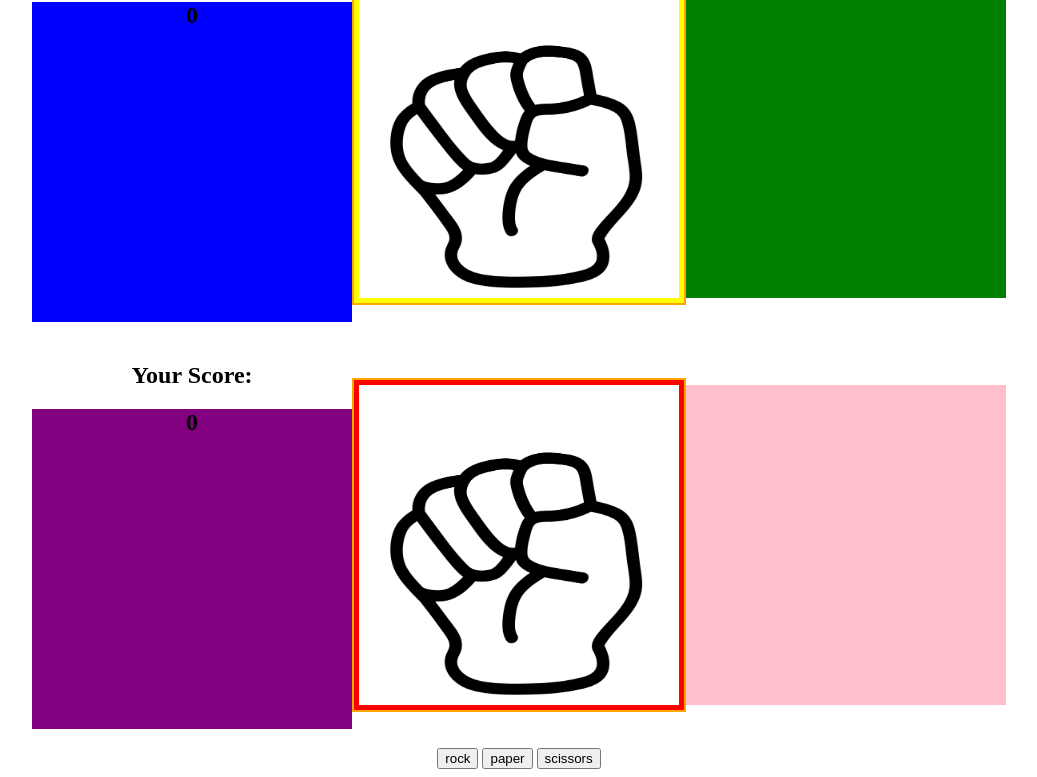
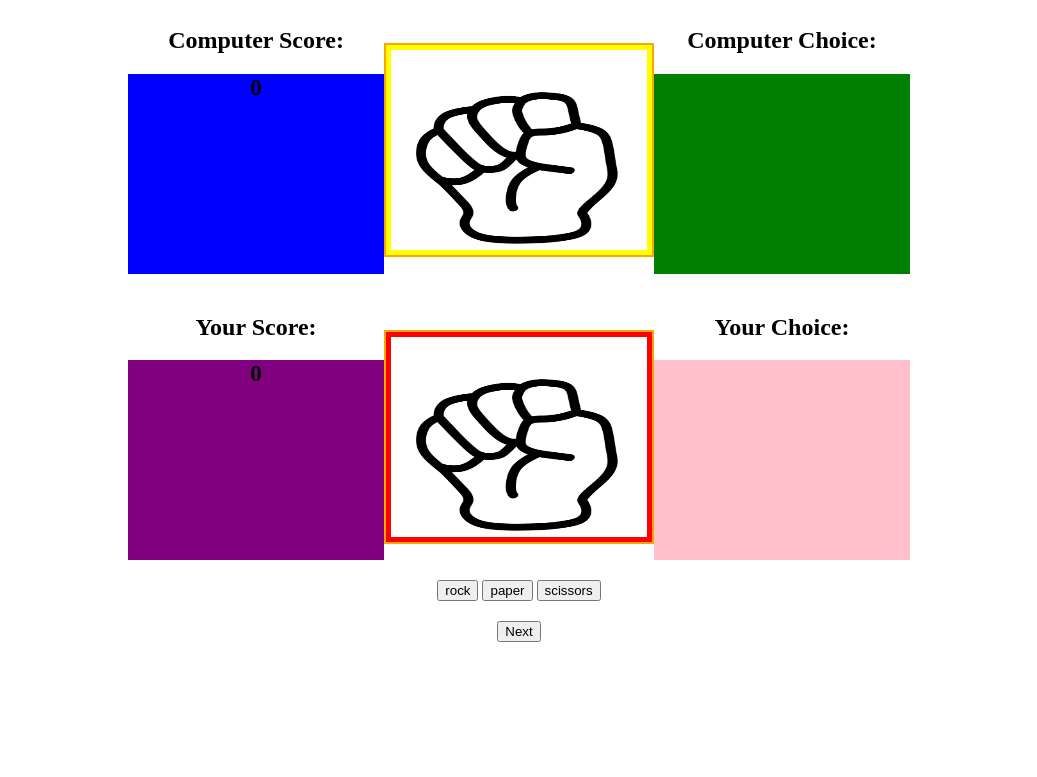
Before and after one commit to Richieon88/rockpaperscissorsgame, a plain HTML site: page index.html in a window 1280 px wide. Shown: the part 73-850 px from the top of the page, without its empty margins (121-1158 px from the left). After the commit the page ends 800 px from the top, so only its background shows below. Drawn offline with Linux system fonts and the light colour scheme.

Commit message:
Add result screen and next button

```diff
--- a/assets/css/style.css
+++ b/assets/css/style.css
@@ -11,8 +11,8 @@ body {
 
 #computer-area {
     background-color: yellow;
-    height: 40vh;
-    width: 25vw;
+    height: 25vh;
+    width: 20vw;
     border: 2px solid orange;
     padding: 5px;
 
@@ -20,8 +20,8 @@ body {
 
 #user-area {
     background-color: red;
-    height: 40vh;
-    width: 25vw;
+    height: 25vh;
+    width: 20vw;
     border: 2px solid orange;
     padding: 5px;
 }
@@ -44,33 +44,35 @@ body {
 
 #computer-score {
     background-color: blue;
-    height: 40vh;
-    width: 25vw;
+    height: 25vh;
+    width: 20vw;
 
 
 }
 
 #computer-choice {
     background-color: green;
-    height: 40vh;
-    width: 25vw;
+    height: 25vh;
+    width: 20vw;
 }
 
 #user-score {
     background-color: purple;
-    height: 40vh;
-    width: 25vw;
+    height: 25vh;
+    width: 20vw;
 }
 
 #user-choice {
     background-color: pink;
-    height: 40vh;
-    width: 25vw;
+    height: 25vh;
+    width: 20vw;
 }
 
+
+
 img {
-    height: 40vh;
-    width: 25vw;
+    height: 25vh;
+    width: 20vw;
 }
 
 .hide {
--- a/index.html
+++ b/index.html
@@ -8,6 +8,7 @@
     <title>Rock Paper Scissors</title>
   </head>
   <body>
+    <h1>Rock,Paper,Scissors</h1>
     <div id="container">
       <div id="computer-container">
         <div><h2>Computer Score: </h2><h2 id="computer-score">0</h2></div>
@@ -16,7 +17,7 @@
         <img id="paper-com" class="hide" src="assets/images/paper.jpg" alt="hand making paper gesture">
         <img id="scissors-com" class="hide" src="assets/images/scissors.jpg" alt="hand making scissors gesture">
         </div>
-      <div id="computer-choice"></div>
+      <div><h2>Computer Choice:</h2> <h2 id="computer-choice"></h2></div>
       </div>
 
         <div id="user-container">
@@ -28,14 +29,15 @@
          <img id="paper-user" class="hide" src="assets/images/paper.jpg" alt="hand making paper gesture">
          <img id="scissors-user" class="hide" src="assets/images/scissors.jpg" alt="hand making scissors gesture">
          </div>
-         <div id="user-choice"><div>
-            <h2 id="result"></h2>
-         </div></div>
+         <div><h2>Your Choice:</h2><h2 id="user-choice"></h2><h2></div>
         </div>
-        <div>
+        <div id="control-area">
+         <div id="controls">
           <button id="rock">rock</button>
           <button id="paper">paper</button>
           <button id="scissors">scissors</button>
+        </div>
+          <div id="result-screen"><h2 id="result"></h2><button id="next-button">Next</button></div>
         </div>
       </div>
     </div>
```
